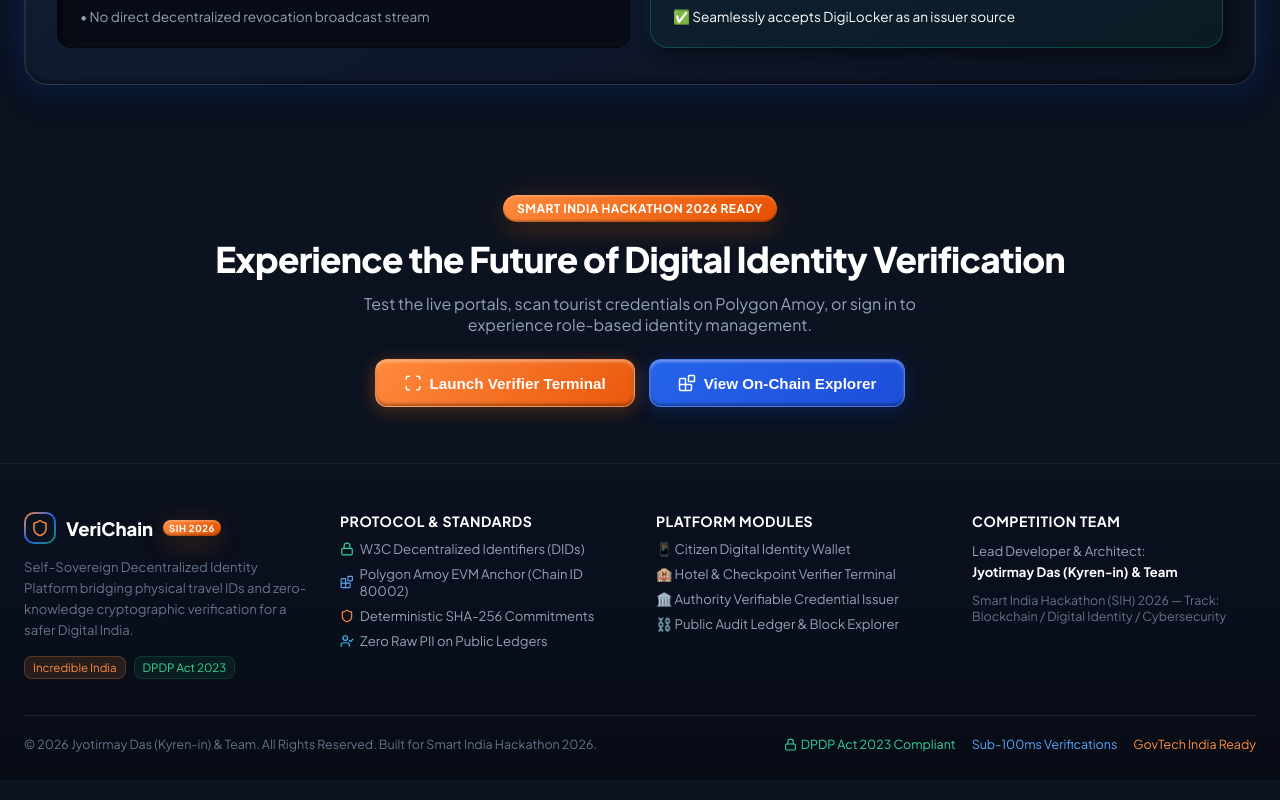
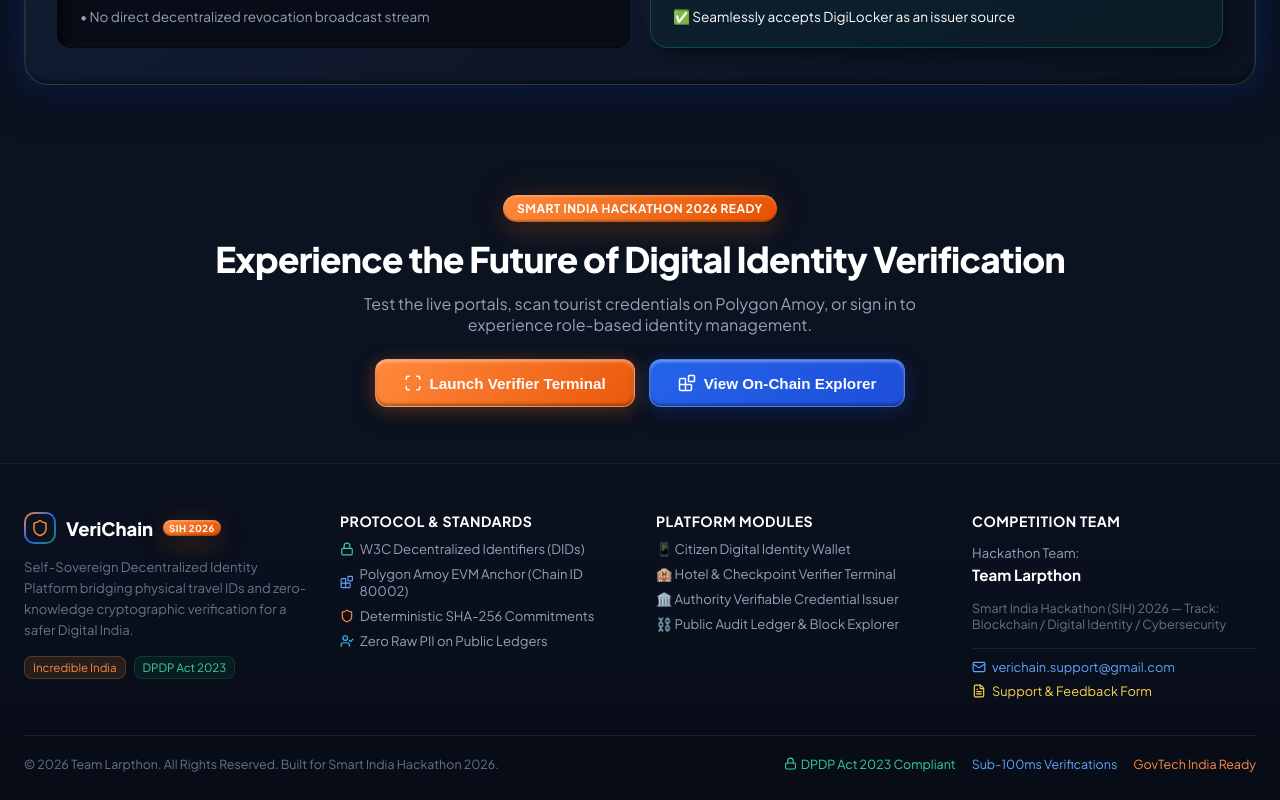
Before and after one commit to Kyren-in/VeriChain, a React (Vite) app: page / in a window 1280 px wide. Shown: the part 3690-4490 px from the top of the page. Built offline with nearby package versions, Linux system fonts and the light colour scheme; no server answers.

Commit message:
feat: add protected access alert modal, update team name to Larpthon, and add support/feedback links

```diff
--- a/src/App.jsx
+++ b/src/App.jsx
@@ -9,7 +9,7 @@ import AuthModal from './components/AuthModal';
 import { supabase } from './lib/supabaseClient';
 import {
   Shield, UserCheck, Wallet, Scan, Blocks, Lock, LogIn, LogOut,
-  User, Menu, X, ShieldAlert, Sparkles, Home, ChevronRight
+  User, Menu, X, ShieldAlert, Sparkles, Home, ChevronRight, Mail, FileText, AlertCircle
 } from 'lucide-react';
 
 const ADMIN_EMAIL = 'jyotirmay_das@outlook.com';
@@ -20,6 +20,7 @@ export default function App() {
   const [activeTab, setActiveTab] = useState('landing'); // 'landing' default for public presentation
   const [isAuthOpen, setIsAuthOpen] = useState(false);
   const [isMobileMenuOpen, setIsMobileMenuOpen] = useState(false);
+  const [accessAlert, setAccessAlert] = useState(null); // stores message if unauthorized attempt occurs
 
   useEffect(() => {
     const fetchUserRole = async (user) => {
@@ -86,6 +87,27 @@ export default function App() {
     await supabase.auth.signOut();
     setUserRole('guest');
     setActiveTab('landing');
+  };
+
+  const handleProtectedNavigate = (targetTab) => {
+    if (!session) {
+      setAccessAlert("Without login or registration you don't have permission to view this portal. Please sign in or create an account to proceed.");
+      return;
+    }
+    // Check specific role restrictions if needed
+    if (targetTab === 'admin' && userRole !== 'admin') {
+      setAccessAlert("You do not have Administrator permissions to access the Admin Panel.");
+      return;
+    }
+    if (targetTab === 'issuer' && userRole !== 'issuer' && userRole !== 'admin') {
+      setAccessAlert("Access restricted. Only authorized Government & Issuer Authorities can access this portal.");
+      return;
+    }
+    if (targetTab === 'verifier' && userRole !== 'verifier' && userRole !== 'issuer' && userRole !== 'admin') {
+      setAccessAlert("Access restricted. Only verified Hotel / Checkpoint Terminals can access this module.");
+      return;
+    }
+    setActiveTab(targetTab);
   };
 
   return (
@@ -406,7 +428,7 @@ export default function App() {
       <main style={{ flex: 1, maxWidth: '1320px', width: '100%', margin: '0 auto', padding: '36px 24px' }}>
         {activeTab === 'landing' && (
           <LandingPage
-            onNavigateTab={(tab) => setActiveTab(tab)}
+            onNavigateTab={(tab) => handleProtectedNavigate(tab)}
             onOpenAuth={() => setIsAuthOpen(true)}
           />
         )}
@@ -430,6 +452,86 @@ export default function App() {
           else setActiveTab('wallet');
         }}
       />
+
+      {/* Access Permission Alert Dialog */}
+      {accessAlert && (
+        <div
+          style={{
+            position: 'fixed',
+            inset: 0,
+            background: 'rgba(0, 0, 0, 0.75)',
+            backdropFilter: 'blur(8px)',
+            display: 'flex',
+            alignItems: 'center',
+            justifyContent: 'center',
+            zIndex: 9999,
+            padding: '20px'
+          }}
+        >
+          <div
+            className="clay-card animate-float-alt"
+            style={{
+              maxWidth: '460px',
+              width: '100%',
+              padding: '28px',
+              borderRadius: '24px',
+              background: 'linear-gradient(145deg, rgba(24, 34, 58, 0.98) 0%, rgba(13, 20, 36, 0.98) 100%)',
+              border: '1px solid rgba(239, 68, 68, 0.35)',
+              boxShadow: '0 20px 45px rgba(0, 0, 0, 0.7), 0 0 30px rgba(239, 68, 68, 0.2)'
+            }}
+          >
+            <div style={{ display: 'flex', alignItems: 'flex-start', gap: '14px', marginBottom: '16px' }}>
+              <div
+                style={{
+                  width: '46px',
+                  height: '46px',
+                  borderRadius: '14px',
+                  background: 'rgba(239, 68, 68, 0.15)',
+                  border: '1px solid rgba(239, 68, 68, 0.4)',
+                  display: 'flex',
+                  alignItems: 'center',
+                  justifyContent: 'center',
+                  flexShrink: 0
+                }}
+              >
+                <ShieldAlert size={26} color="#F87171" />
+              </div>
+              <div>
+                <h3 style={{ fontSize: '1.2rem', fontWeight: '800', color: '#FFFFFF', marginBottom: '4px' }}>
+                  Access Permission Required
+                </h3>
+                <span className="clay-badge-saffron" style={{ fontSize: '0.62rem', padding: '2px 8px' }}>
+                  Authentication Guard
+                </span>
+              </div>
+            </div>
+
+            <p style={{ fontSize: '0.92rem', color: 'var(--text-muted)', lineHeight: '1.6', marginBottom: '24px' }}>
+              {accessAlert}
+            </p>
+
+            <div style={{ display: 'flex', gap: '12px', justifyContent: 'flex-end' }}>
+              <button
+                onClick={() => setAccessAlert(null)}
+                className="btn-secondary"
+                style={{ padding: '10px 18px', fontSize: '0.85rem' }}
+              >
+                Dismiss
+              </button>
+              <button
+                onClick={() => {
+                  setAccessAlert(null);
+                  setIsAuthOpen(true);
+                }}
+                className="btn-saffron"
+                style={{ padding: '10px 22px', fontSize: '0.85rem' }}
+              >
+                <LogIn size={15} /> Sign In / Register
+              </button>
+            </div>
+          </div>
+        </div>
+      )}
 
       {/* Comprehensive Enterprise GovTech Footer */}
       <footer
@@ -463,7 +565,7 @@ export default function App() {
                 Self-Sovereign Decentralized Identity Platform bridging physical travel IDs and zero-knowledge cryptographic verification for a safer Digital India.
               </p>
 
-              <div style={{ display: 'flex', gap: '8px', marginTop: '4px' }}>
+              <div style={{ display: 'flex', gap: '8px', marginTop: '4px', flexWrap: 'wrap' }}>
                 <span style={{ fontSize: '0.72rem', background: 'rgba(255, 138, 61, 0.12)', color: 'var(--saffron)', padding: '3px 8px', borderRadius: '8px', border: '1px solid rgba(255, 138, 61, 0.25)' }}>
                   Incredible India
                 </span>
@@ -500,25 +602,64 @@ export default function App() {
                 Platform Modules
               </h4>
               <ul style={{ listStyle: 'none', display: 'flex', flexDirection: 'column', gap: '8px', fontSize: '0.82rem', color: 'var(--text-muted)' }}>
-                <li style={{ cursor: 'pointer' }} onClick={() => setActiveTab('wallet')}>📱 Citizen Digital Identity Wallet</li>
-                <li style={{ cursor: 'pointer' }} onClick={() => setActiveTab('verifier')}>🏨 Hotel & Checkpoint Verifier Terminal</li>
-                <li style={{ cursor: 'pointer' }} onClick={() => setActiveTab('issuer')}>🏛️ Authority Verifiable Credential Issuer</li>
-                <li style={{ cursor: 'pointer' }} onClick={() => setActiveTab('explorer')}>⛓️ Public Audit Ledger & Block Explorer</li>
+                <li style={{ cursor: 'pointer' }} onClick={() => handleProtectedNavigate('wallet')}>📱 Citizen Digital Identity Wallet</li>
+                <li style={{ cursor: 'pointer' }} onClick={() => handleProtectedNavigate('verifier')}>🏨 Hotel & Checkpoint Verifier Terminal</li>
+                <li style={{ cursor: 'pointer' }} onClick={() => handleProtectedNavigate('issuer')}>🏛️ Authority Verifiable Credential Issuer</li>
+                <li style={{ cursor: 'pointer' }} onClick={() => handleProtectedNavigate('explorer')}>⛓️ Public Audit Ledger & Block Explorer</li>
               </ul>
             </div>
 
-            {/* Column 4: Institutional Acknowledgments */}
-            <div style={{ display: 'flex', flexDirection: 'column', gap: '10px' }}>
+            {/* Column 4: Team Larpthon & Support Links */}
+            <div style={{ display: 'flex', flexDirection: 'column', gap: '12px' }}>
               <h4 style={{ fontSize: '0.88rem', fontWeight: '700', color: '#FFFFFF', textTransform: 'uppercase', letterSpacing: '0.5px' }}>
                 Competition Team
               </h4>
               <p style={{ fontSize: '0.82rem', color: 'var(--text-muted)', lineHeight: '1.6' }}>
-                Lead Developer & Architect: <br />
-                <strong style={{ color: '#FFFFFF' }}>Jyotirmay Das (Kyren-in) & Team</strong>
+                Hackathon Team: <br />
+                <strong style={{ color: '#FFFFFF', fontSize: '0.95rem' }}>Team Larpthon</strong>
               </p>
               <p style={{ fontSize: '0.78rem', color: 'var(--text-dim)' }}>
                 Smart India Hackathon (SIH) 2026 — Track: Blockchain / Digital Identity / Cybersecurity
               </p>
+
+              {/* Support & Feedback Links */}
+              <div style={{ display: 'flex', flexDirection: 'column', gap: '8px', marginTop: '4px', borderTop: '1px solid var(--border-subtle)', paddingTop: '10px' }}>
+                <a
+                  href="mailto:verichain.support@gmail.com"
+                  style={{
+                    display: 'inline-flex',
+                    alignItems: 'center',
+                    gap: '6px',
+                    color: 'var(--digital-blue-light)',
+                    fontSize: '0.8rem',
+                    textDecoration: 'none',
+                    transition: 'color 0.2s ease'
+                  }}
+                  title="Contact Support"
+                >
+                  <Mail size={14} color="#60A5FA" />
+                  <span>verichain.support@gmail.com</span>
+                </a>
+
+                <a
+                  href="https://forms.gle/VVRNp3ZYeNV6nrbs5"
+                  target="_blank"
+                  rel="noopener noreferrer"
+                  style={{
+                    display: 'inline-flex',
+                    alignItems: 'center',
+                    gap: '6px',
+                    color: '#FCD34D',
+                    fontSize: '0.8rem',
+                    textDecoration: 'none',
+                    transition: 'color 0.2s ease'
+                  }}
+                  title="Submit Feedback"
+                >
+                  <FileText size={14} color="#FCD34D" />
+                  <span>Support & Feedback Form</span>
+                </a>
+              </div>
             </div>
 
           </div>
@@ -526,7 +667,7 @@ export default function App() {
           {/* Bottom Copyright & Security Strip */}
           <div style={{ borderTop: '1px solid var(--border-subtle)', paddingTop: '20px', display: 'flex', justifyContent: 'space-between', alignItems: 'center', flexWrap: 'wrap', gap: '12px' }}>
             <div style={{ fontSize: '0.78rem', color: 'var(--text-dim)' }}>
-              © 2026 Jyotirmay Das (Kyren-in) & Team. All Rights Reserved. Built for Smart India Hackathon 2026.
+              © 2026 Team Larpthon. All Rights Reserved. Built for Smart India Hackathon 2026.
             </div>
 
             <div style={{ display: 'flex', gap: '16px', alignItems: 'center', fontSize: '0.78rem' }}>
```
